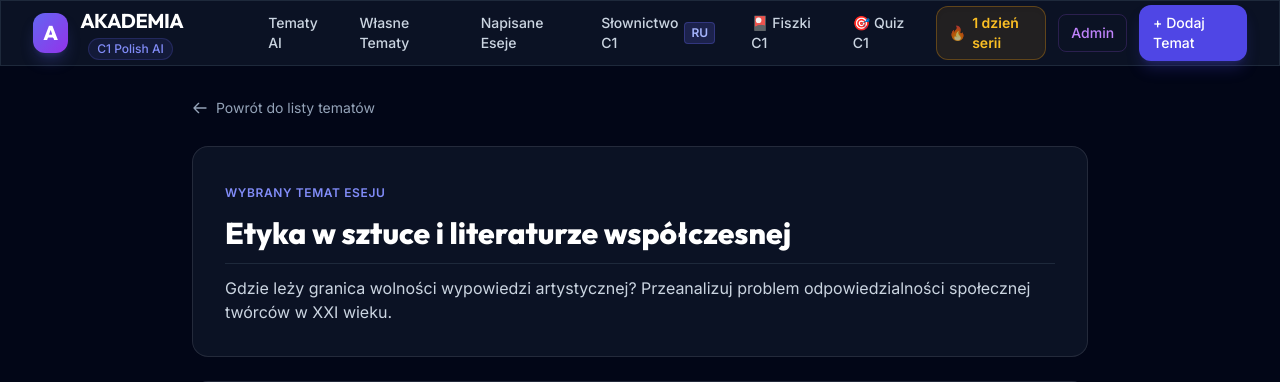
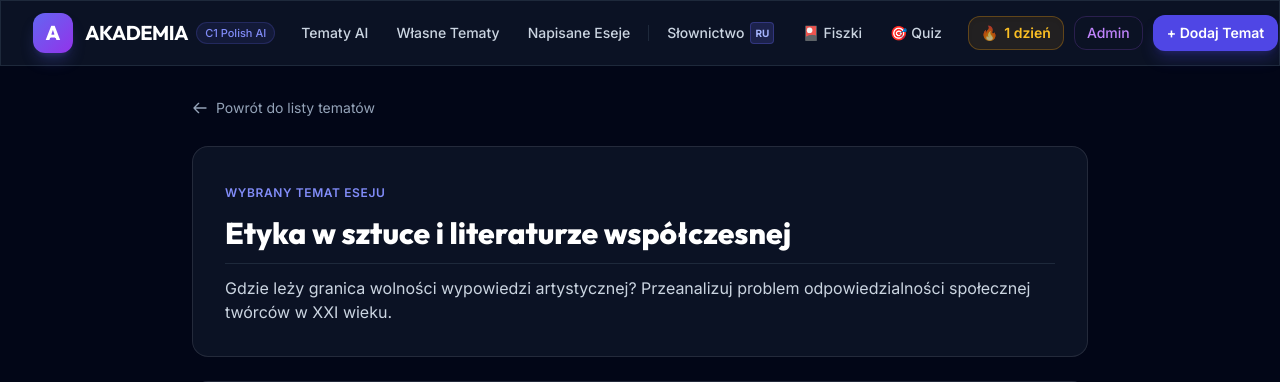
Before and after one commit to M1ndalka1221/Akademia, a Django app: page /topic/5/essay/new/ in a window 1280 px wide. Shown: the top 382 px of the page. Run offline with Django 5.2, Linux system fonts and the light colour scheme; data comes from the database, SQL or seed files in the repository; data that the repository does not hold is empty; some libraries are stand-ins or nearby versions.

Commit message:
style: Redesign navbar layout with responsive grouping, whitespace-nowrap, and mobile drawer

```diff
--- a/templates/base.html
+++ b/templates/base.html
@@ -60,70 +60,113 @@
     <!-- Navigation Header -->
     <header class="sticky top-0 z-50 glass-panel border-b border-slate-800">
         <div class="max-w-7xl mx-auto px-4 sm:px-6 lg:px-8">
-            <div class="flex items-center justify-between h-16">
+            <div class="flex items-center justify-between h-16 gap-4">
                 <!-- Brand Logo -->
-                <a href="{% url 'learning:topic-list' %}" class="flex items-center space-x-3 group">
+                <a href="{% url 'learning:topic-list' %}" class="flex items-center space-x-3 group shrink-0">
                     <div
                         class="w-10 h-10 rounded-xl bg-gradient-to-br from-indigo-500 to-purple-600 flex items-center justify-center shadow-lg shadow-indigo-500/25 group-hover:scale-105 transition-transform duration-200">
                         <span class="font-display font-extrabold text-xl text-white">A</span>
                     </div>
-                    <div>
+                    <div class="flex items-center space-x-2">
                         <span
                             class="font-display font-bold text-xl tracking-tight text-white group-hover:text-indigo-400 transition-colors">AKADEMIA</span>
                         <span
-                            class="hidden sm:inline-block text-xs px-2 py-0.5 ml-2 rounded-full bg-indigo-500/10 text-indigo-400 font-medium border border-indigo-500/20">C1
+                            class="hidden xl:inline-block text-[11px] px-2 py-0.5 rounded-full bg-indigo-500/10 text-indigo-400 font-medium border border-indigo-500/20">C1
                             Polish AI</span>
                     </div>
                 </a>
 
-                <!-- Navigation Links -->
-                <nav class="flex items-center space-x-3">
+                <!-- Desktop Navigation Links -->
+                <nav class="hidden lg:flex items-center space-x-1 xl:space-x-2">
                     <a href="{% url 'learning:topic-list' %}"
-                        class="text-sm font-medium text-slate-300 hover:text-white px-3 py-2 rounded-lg hover:bg-slate-800/60 transition-all">
+                        class="text-xs xl:text-sm font-medium text-slate-300 hover:text-white px-2.5 py-1.5 rounded-lg hover:bg-slate-800/80 transition-all whitespace-nowrap">
                         Tematy AI
                     </a>
                     <a href="{% url 'learning:user-topic-list' %}"
-                        class="text-sm font-medium text-slate-300 hover:text-white px-3 py-2 rounded-lg hover:bg-slate-800/60 transition-all">
+                        class="text-xs xl:text-sm font-medium text-slate-300 hover:text-white px-2.5 py-1.5 rounded-lg hover:bg-slate-800/80 transition-all whitespace-nowrap">
                         Własne Tematy
                     </a>
                     <a href="{% url 'learning:essay-list' %}"
-                        class="text-sm font-medium text-slate-300 hover:text-white px-3 py-2 rounded-lg hover:bg-slate-800/60 transition-all">
+                        class="text-xs xl:text-sm font-medium text-slate-300 hover:text-white px-2.5 py-1.5 rounded-lg hover:bg-slate-800/80 transition-all whitespace-nowrap">
                         Napisane Eseje
                     </a>
+
+                    <div class="h-4 w-px bg-slate-800 mx-1"></div>
+
                     <a href="{% url 'learning:vocabulary-list' %}"
-                        class="text-sm font-medium text-slate-300 hover:text-white px-3 py-2 rounded-lg hover:bg-slate-800/60 transition-all flex items-center space-x-1.5">
-                        <span>Słownictwo C1</span>
+                        class="text-xs xl:text-sm font-medium text-slate-300 hover:text-white px-2.5 py-1.5 rounded-lg hover:bg-slate-800/80 transition-all flex items-center space-x-1.5 whitespace-nowrap">
+                        <span>Słownictwo</span>
                         <span
-                            class="bg-indigo-500/20 text-indigo-300 text-xs px-1.5 py-0.5 rounded border border-indigo-500/30 font-semibold">RU</span>
+                            class="bg-indigo-500/20 text-indigo-300 text-[10px] px-1 py-0.2 rounded border border-indigo-500/30 font-bold">RU</span>
                     </a>
                     <a href="{% url 'learning:flashcard-list' %}"
-                        class="text-sm font-medium text-slate-300 hover:text-white px-3 py-2 rounded-lg hover:bg-slate-800/60 transition-all flex items-center space-x-1.5">
-                        <span>🎴 Fiszki C1</span>
+                        class="text-xs xl:text-sm font-medium text-slate-300 hover:text-white px-2.5 py-1.5 rounded-lg hover:bg-slate-800/80 transition-all flex items-center space-x-1 whitespace-nowrap">
+                        <span>🎴 Fiszki</span>
                     </a>
                     <a href="{% url 'learning:quiz-detail' %}"
-                        class="text-sm font-medium text-slate-300 hover:text-white px-3 py-2 rounded-lg hover:bg-slate-800/60 transition-all flex items-center space-x-1.5">
-                        <span>🎯 Quiz C1</span>
+                        class="text-xs xl:text-sm font-medium text-slate-300 hover:text-white px-2.5 py-1.5 rounded-lg hover:bg-slate-800/80 transition-all flex items-center space-x-1 whitespace-nowrap">
+                        <span>🎯 Quiz</span>
                     </a>
+                </nav>
 
+                <!-- Right Action Cluster -->
+                <div class="flex items-center space-x-2.5 shrink-0">
                     <!-- Learning Streak Widget -->
-                    <div class="flex items-center space-x-1.5 px-3 py-1.5 rounded-xl bg-amber-500/10 border border-amber-500/30 text-amber-400 text-sm font-semibold shadow-inner"
+                    <div class="flex items-center space-x-1.5 px-3 py-1.5 rounded-xl bg-amber-500/10 border border-amber-500/30 text-amber-400 text-xs xl:text-sm font-semibold shadow-inner whitespace-nowrap"
                         title="Twoja seria codziennej nauki (Learning Streak)">
                         <span class="animate-pulse">🔥</span>
-                        <span>{{ streak_days }} {% if streak_days == 1 %}dzień{% else %}dni{% endif %} serii</span>
+                        <span>{{ streak_days }} {% if streak_days == 1 %}dzień{% else %}dni{% endif %}</span>
                     </div>
 
                     <a href="/admin/" target="_blank"
-                        class="text-sm font-medium text-purple-400 hover:text-purple-300 px-3 py-2 rounded-lg hover:bg-purple-500/10 transition-all border border-purple-500/20">
+                        class="hidden sm:inline-flex text-xs xl:text-sm font-medium text-purple-400 hover:text-purple-300 px-3 py-1.5 rounded-xl hover:bg-purple-500/10 transition-all border border-purple-500/20 whitespace-nowrap">
                         Admin
                     </a>
                     <a href="{% url 'learning:topic-create' %}"
-                        class="text-sm font-medium text-white bg-indigo-600 hover:bg-indigo-500 px-3.5 py-2 rounded-xl shadow-lg shadow-indigo-600/25 transition-all">
+                        class="text-xs xl:text-sm font-semibold text-white bg-indigo-600 hover:bg-indigo-500 px-3.5 py-2 rounded-xl shadow-lg shadow-indigo-600/25 transition-all whitespace-nowrap">
                         + Dodaj Temat
                     </a>
-                </nav>
+
+                    <!-- Mobile Menu Button Toggle -->
+                    <button type="button"
+                            onclick="toggleMobileMenu()"
+                            class="lg:hidden p-2 rounded-xl text-slate-400 hover:text-white hover:bg-slate-800 border border-slate-800 transition-all"
+                            aria-label="Toggle navigation menu">
+                        <svg class="w-6 h-6" fill="none" stroke="currentColor" viewBox="0 0 24 24"><path stroke-linecap="round" stroke-linejoin="round" stroke-width="2" d="M4 6h16M4 12h16M4 18h16"></path></svg>
+                    </button>
+                </div>
+            </div>
+        </div>
+
+        <!-- Mobile Drawer Navigation -->
+        <div id="mobile-menu" class="hidden lg:hidden border-t border-slate-800 bg-slate-950/95 px-4 pt-3 pb-6 space-y-2">
+            <div class="text-xs font-bold uppercase tracking-wider text-slate-500 px-3 py-1">Eseje & Tematy</div>
+            <a href="{% url 'learning:topic-list' %}" class="block px-3 py-2 rounded-xl text-sm font-medium text-slate-200 hover:bg-slate-900">Tematy AI</a>
+            <a href="{% url 'learning:user-topic-list' %}" class="block px-3 py-2 rounded-xl text-sm font-medium text-slate-200 hover:bg-slate-900">Własne Tematy</a>
+            <a href="{% url 'learning:essay-list' %}" class="block px-3 py-2 rounded-xl text-sm font-medium text-slate-200 hover:bg-slate-900">Napisane Eseje</a>
+
+            <div class="text-xs font-bold uppercase tracking-wider text-slate-500 px-3 pt-3 py-1">Nauka Słownictwa C1</div>
+            <a href="{% url 'learning:vocabulary-list' %}" class="block px-3 py-2 rounded-xl text-sm font-medium text-slate-200 hover:bg-slate-900">Słownictwo Polsko-Rosyjskie C1</a>
+            <a href="{% url 'learning:flashcard-list' %}" class="block px-3 py-2 rounded-xl text-sm font-medium text-slate-200 hover:bg-slate-900">🎴 Fiszki C1</a>
+            <a href="{% url 'learning:quiz-detail' %}" class="block px-3 py-2 rounded-xl text-sm font-medium text-slate-200 hover:bg-slate-900">🎯 Quiz C1</a>
+
+            <div class="pt-2 border-t border-slate-900 flex items-center justify-between">
+                <a href="/admin/" target="_blank" class="px-3 py-2 text-xs font-semibold text-purple-400">Panel Admina</a>
+                <a href="{% url 'learning:topic-create' %}" class="px-4 py-2 rounded-xl bg-indigo-600 text-white text-xs font-semibold">+ Dodaj Temat</a>
             </div>
         </div>
     </header>
+
+    <script>
+        function toggleMobileMenu() {
+            const menu = document.getElementById('mobile-menu');
+            if (menu.classList.contains('hidden')) {
+                menu.classList.remove('hidden');
+            } else {
+                menu.classList.add('hidden');
+            }
+        }
+    </script>
 
     <!-- Global Messages Container -->
     {% if messages %}
```
